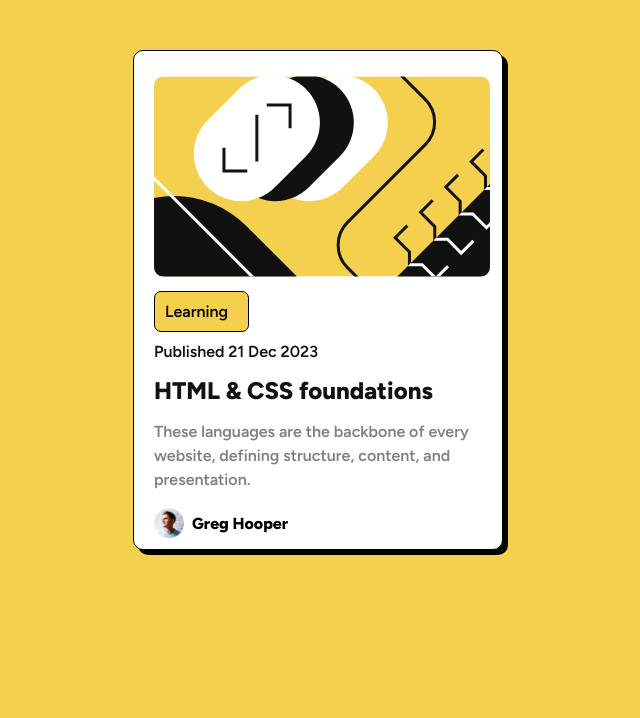
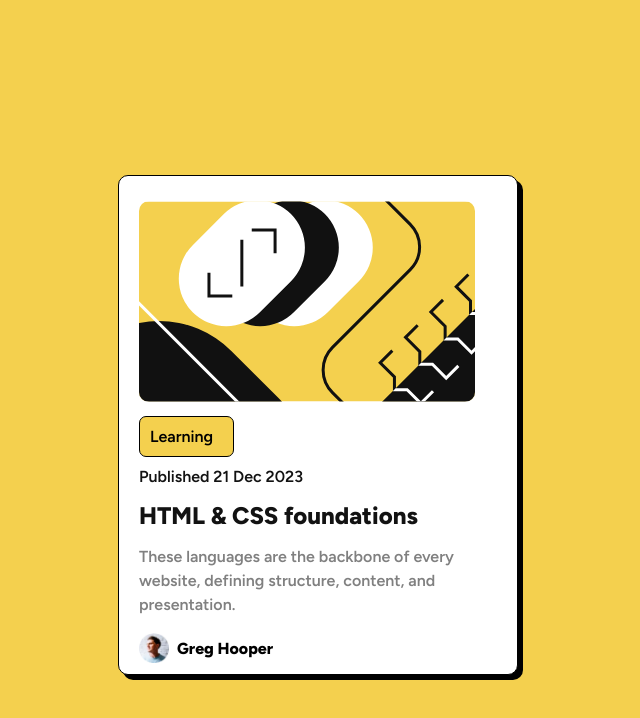
Before and after one commit to Majeedatwahab/blog-preview-card-main-Front-end-mentor-, a plain HTML site: page index.html in a window 1280 px wide. Shown: the whole page, without its empty margins (322-962 px from the left). Drawn offline with Linux system fonts and the light colour scheme.

Commit message:
made some minor changes.

```diff
--- a/style.css
+++ b/style.css
@@ -14,16 +14,16 @@ body{
     background-color: hsl(47, 88%, 63%);
     font-family: 'figtree', sans-serif;
     min-height: 100vh;
+    display: grid;
+    place-content: center;
 }
 
 .container{
-    max-width: 370px;
+    max-width:400px;
     height: 500px;
-
     background-color: hsl(0, 0%, 100%);
     border: 1px solid;
     border-radius: 10px;
-    margin: auto;
     margin-top: 50px;
     box-shadow: 5px 5px ;
 }
```
